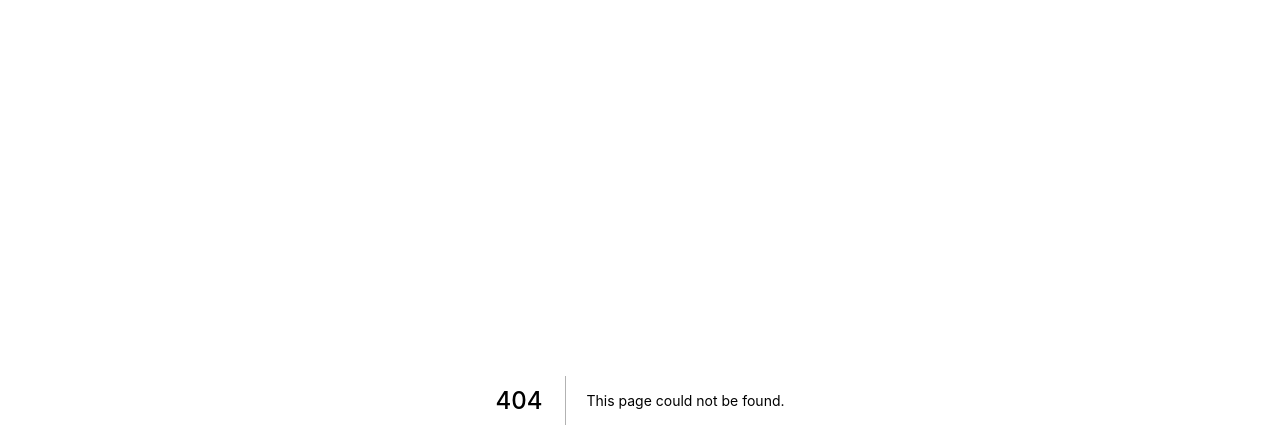
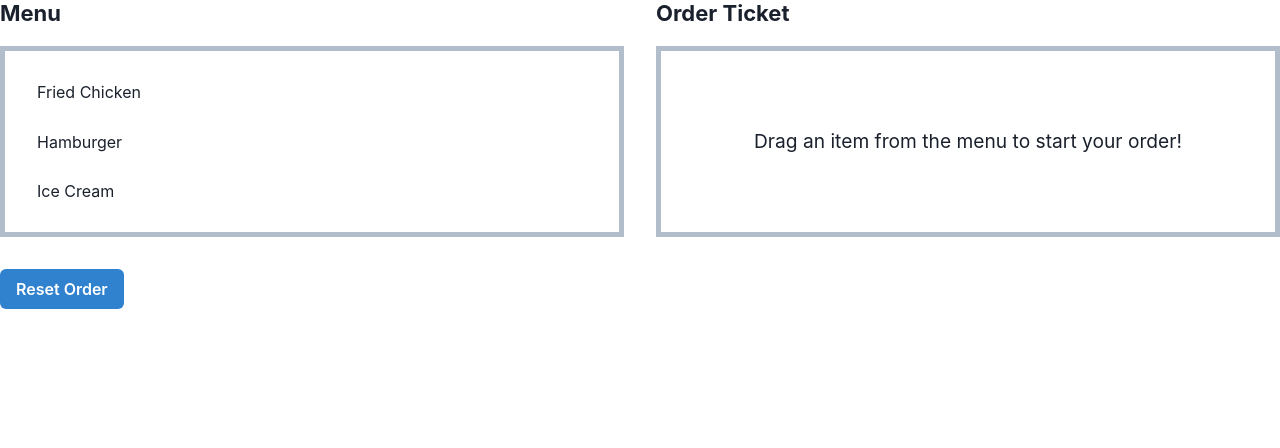
Before and after one commit to applitools/the-kitchen, a Next.js app: page /ingredients/drag-and-drop in a window 1280 px wide. Before the commit this address had no page. Shown: the top 448 px of the page. Built offline with nearby package versions, Linux system fonts and the light colour scheme.

Commit message:
drag and drop

```diff
--- /dev/null
+++ b/src/components/_ingredients/DragAndDrop/DragAndDrop.js
@@ -0,0 +1,96 @@
+import { useState } from 'react';
+import { Heading, Button } from '@chakra-ui/react';
+
+import styles from './DragAndDrop.module.scss';
+
+const DragAndDrop = ({ menuItems }) => {
+
+  const [items, setItems] = useState({});
+  const hasItems = Object.keys(items).length > 0;
+
+  /**
+   * allowDrop
+   */
+
+  function allowDrop(event) {
+    event.preventDefault();
+  }
+
+  /**
+   * drag
+   */
+
+  function drag(event) {
+    const id = event.target.dataset.id;
+    event.dataTransfer.setData('text', id);
+  }
+
+  /**
+   * drop
+   */
+
+  function drop(event) {
+    event.preventDefault();
+
+    const id = event.dataTransfer.getData('text');
+    const item = menuItems.find(item => item.id === id);
+
+    setItems(prev => {
+      return {
+        ...prev,
+        [id]: item
+      }
+    })
+  }
+
+  /**
+   * handleOnClick
+   */
+
+  function handleOnClick() {
+    setItems({});
+  }
+
+  return (
+    <div className={styles.draganddrop}>
+      <div className={styles.food}>
+        <div id="menu" className={styles.menu}>
+          <Heading as="h2" fontSize={22} marginBottom={5}>Menu</Heading>
+          <ul id="menu-items" onDragOver={allowDrop} onDragStart={drag}>
+            {menuItems.map(({ id, name }) => {
+              return (
+                <li key={id} id={`menu-${id}`} draggable data-id={id}>
+                  { name }
+                </li>
+              )
+            })}
+          </ul>
+        </div>
+
+        <div id="plate" className={styles.plate} data-has-items={hasItems}>
+          <Heading as="h2" fontSize={22} marginBottom={5}>Order Ticket</Heading>
+          <ul id="plate-items" onDragOver={allowDrop} onDrop={drop}>
+            {hasItems && Object.keys(items).map(key => {
+              const item = items[key];
+              return (
+                <li key={item.id} id={`plate-${id}`} draggable>
+                  { item.name }
+                </li>
+              )
+            })}
+            {!hasItems && (
+              <li>Drag an item from the menu to start your order!</li>
+            )}
+          </ul>
+        </div>
+      </div>
+      <p className={styles.actions}>
+        <Button id="reset-button" colorScheme="blue" onClick={handleOnClick}>
+          Reset Order
+        </Button>
+      </p>
+    </div>
+  )
+}
+
+export default DragAndDrop;
--- /dev/null
+++ b/src/components/_ingredients/DragAndDrop/DragAndDrop.module.scss
@@ -0,0 +1,54 @@
+@import "@styles/settings/__settings";
+
+.food {
+  display: flex;
+  margin: 0 -1em;
+}
+
+.menu,
+.plate {
+
+  display: flex;
+  flex-direction: column;
+  flex-grow: 1;
+  width: 50%;
+  margin: 0 1em;
+
+  &[data-has-items="true"] {
+
+    ul {
+      border: solid 5px $color-primary;
+    }
+
+  }
+
+  &[data-has-items="false"] {
+
+    ul {
+      display: flex;
+      justify-content: center;
+      align-items: center;
+      text-align: center;
+      font-size: 1.2em;
+    }
+
+  }
+
+  ul {
+    flex-grow: 1;
+    list-style: none;
+    padding: 0;
+    border: solid 5px $color-gray-200;
+    padding: 1em;
+    margin: 0;
+  }
+
+  li {
+    padding: .8em 1em;
+  }
+
+}
+
+.actions {
+  margin-top: 2em;
+}
--- /dev/null
+++ b/src/components/_ingredients/DragAndDrop/index.js
@@ -0,0 +1 @@
+export { default } from './DragAndDrop';
--- /dev/null
+++ b/src/pages/ingredients/drag-and-drop.mdx
@@ -0,0 +1,22 @@
+---
+title: Drag and Drop
+layout: ingredient
+---
+
+import DragAndDrop from '@ingredients/DragAndDrop';
+
+
+<DragAndDrop menuItems={[
+  {
+    name: 'Fried Chicken',
+    id: 'fried-chicken'
+  },
+  {
+    name: 'Hamburger',
+    id: 'hamburger'
+  },
+  {
+    name: 'Ice Cream',
+    id: 'ice-cream',
+  }
+]} />
```
